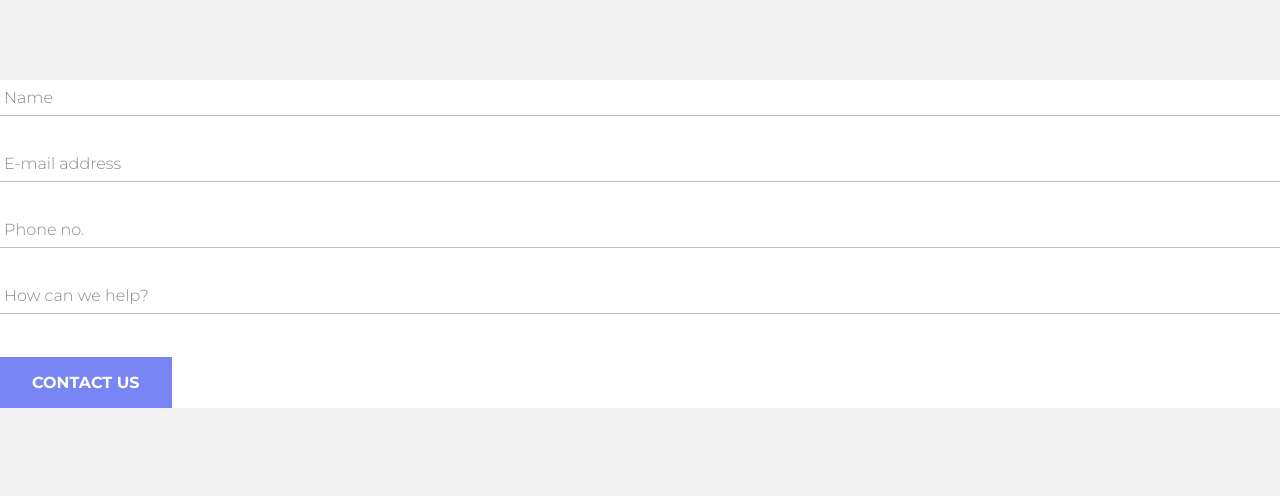
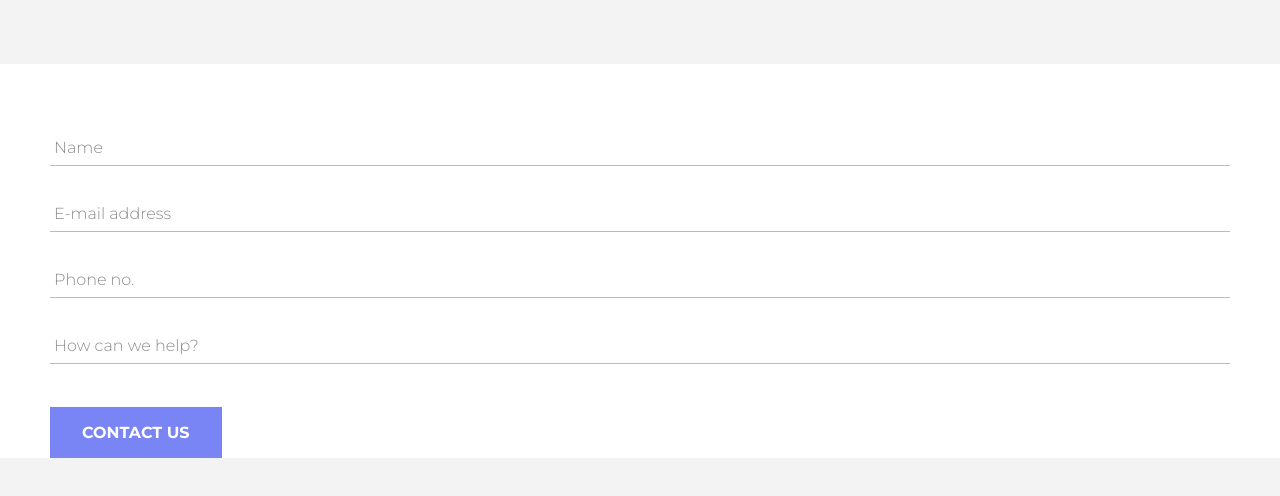
Before and after one commit to safesphere/safesphere.github.io, a Next.js app: page /index/components/contact in a window 1280 px wide. Shown: the top 496 px of the page. Built offline with nearby package versions, Linux system fonts and the light colour scheme.

Commit message:
Adjust contact spacing

```diff
--- a/pages/index/components/contact.module.scss
+++ b/pages/index/components/contact.module.scss
@@ -3,6 +3,12 @@
 .contactForm {
   position: relative;
   background-color: white;
+  padding-top: 50px;
+
+  @include breakpoint(md) {
+    padding-left: 50px;
+    padding-right: 50px;
+  }
 
   input {
     border: 0;
--- a/pages/index/index.module.scss
+++ b/pages/index/index.module.scss
@@ -1,7 +1,7 @@
 @import "pages/mixins";
 
 .section {
-  padding: 0 20px;
+  padding: 0 30px;
   padding-top: 100px;
 
   @include breakpoint(md) {
```
